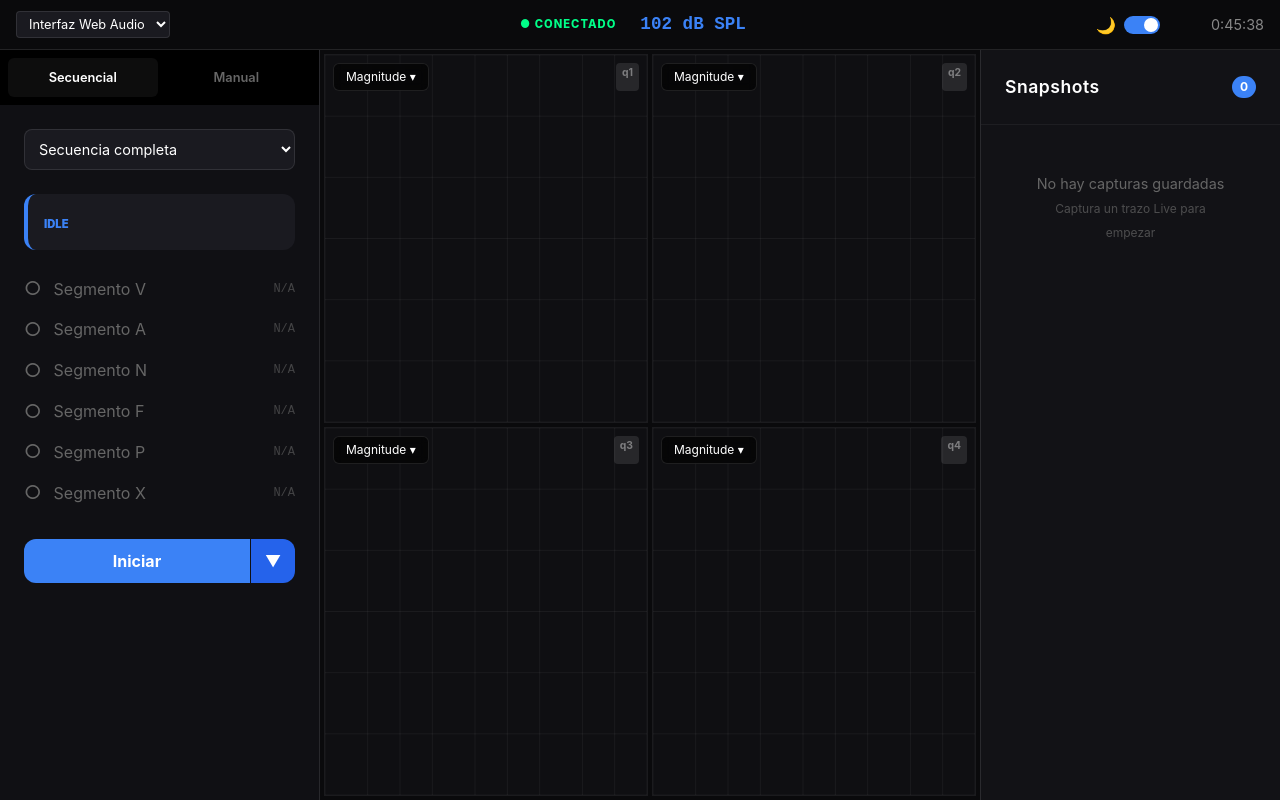
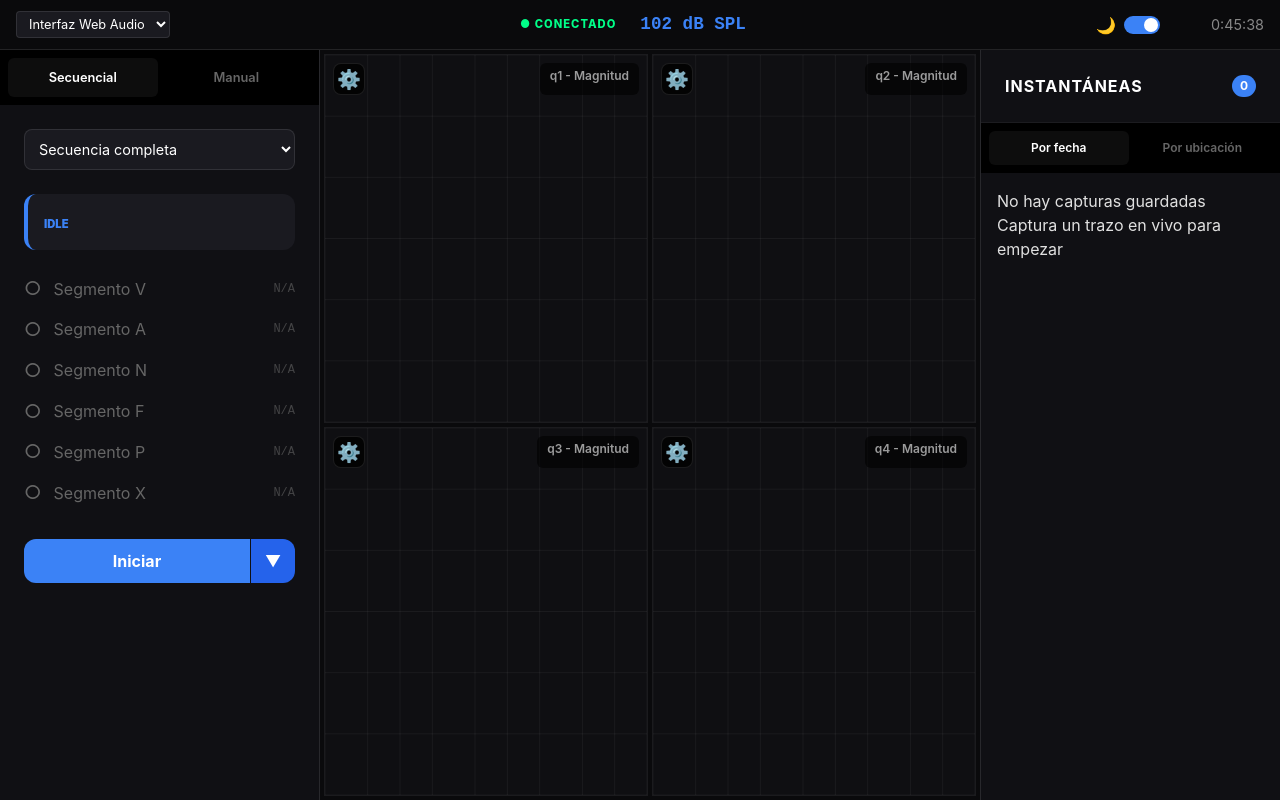
Before and after one commit to entrerios2/asistente, a SvelteKit app: page / in a window 1280 px wide. Built offline with nearby package versions, Linux system fonts and the light colour scheme.

Commit message:
feat: add TraceManager state store and SnapshotPanel UI for managing and visualizing measurement snapshots

```diff
--- a/src/components/medicion/Quadrant.svelte
+++ b/src/components/medicion/Quadrant.svelte
@@ -11,10 +11,20 @@
     let canvas: HTMLCanvasElement;
     let container: HTMLDivElement;
 
-    let metric = $state('Magnitude'); // 'Magnitude', 'Phase', 'RTA', 'Coherence'
-    let smoothing = $state(1/48); // 1/3, 1/12, 1/48
+    let metric = $state('Magnitud');
+    let smoothing = $state(1/48);
     let coherenceThreshold = $state(0.5);
+    let coherenceMasking = $state(false);
     let showSelector = $state(false);
+
+    // Zoom & Pan state
+    let scaleX = $state(1);
+    let scaleY = $state(1);
+    let offsetX = $state(0);
+    let offsetY = $state(0);
+    let isDragging = $state(false);
+    let lastMouseX = 0;
+    let lastMouseY = 0;
 
     // Crosshair state
     let mouseX = $state(0);
@@ -28,37 +38,41 @@
     const dbMax = 30;
 
     function freqToX(freq: number, width: number): number {
-        if (freq < freqMin) return 0;
+        if (freq < freqMin) return offsetX;
         const logMin = Math.log10(freqMin);
         const logMax = Math.log10(freqMax);
         const logFreq = Math.log10(freq);
-        return ((logFreq - logMin) / (logMax - logMin)) * width;
+        const base = ((logFreq - logMin) / (logMax - logMin)) * width;
+        return base * scaleX + offsetX;
     }
 
     function xToFreq(x: number, width: number): number {
+        const adjustedX = (x - offsetX) / scaleX;
         const logMin = Math.log10(freqMin);
         const logMax = Math.log10(freqMax);
-        const logFreq = (x / width) * (logMax - logMin) + logMin;
+        const logFreq = (adjustedX / width) * (logMax - logMin) + logMin;
         return Math.pow(10, logFreq);
     }
 
     function valToY(val: number, height: number): number {
         let min = dbMin, max = dbMax;
-        if (metric === 'Phase') { min = -180; max = 180; }
-        else if (metric === 'Coherence') { min = 0; max = 1; }
+        if (metric === 'Fase') { min = -180; max = 180; }
+        else if (metric === 'Coherencia') { min = 0; max = 1; }
 
         const range = max - min;
         const normalized = (val - min) / range;
-        return height - normalized * height;
+        const base = height - normalized * height;
+        return base * scaleY + offsetY;
     }
 
     function yToVal(y: number, height: number): number {
+        const adjustedY = (y - offsetY) / scaleY;
         let min = dbMin, max = dbMax;
-        if (metric === 'Phase') { min = -180; max = 180; }
-        else if (metric === 'Coherence') { min = 0; max = 1; }
+        if (metric === 'Fase') { min = -180; max = 180; }
+        else if (metric === 'Coherencia') { min = 0; max = 1; }
 
         const range = max - min;
-        return min + (1 - y / height) * range;
+        return min + (1 - adjustedY / height) * range;
     }
 
     /**
@@ -98,7 +112,7 @@
         drawGrid(ctx, width, height);
 
         // 2. Filtrar y dibujar trazos del manager
-        const relevantTraces = traceManager.traces.filter(t => t.visible && (t.metric === metric || metric === 'Magnitude'));
+        const relevantTraces = traceManager.traces.filter(t => t.visible && (t.metric === metric || metric === 'Magnitud'));
 
         relevantTraces.forEach(trace => {
             const data = smoothData(trace.data, smoothing);
@@ -138,6 +152,7 @@
 
         ctx.beginPath();
         const sr = 48000;
+        let first = true;
         for (let i = 0; i < data.length; i++) {
             const freq = (i * sr / 2) / data.length;
             if (freq < freqMin) continue;
@@ -146,11 +161,12 @@
             const x = freqToX(freq, width);
             const y = valToY(data[i] + trace.offsetY, height);
 
-            // Coherence Blanking (Simulado si no hay array de coherencia)
-            // En una impl real, chequearíamos el array de coherencia del traceManager
-
-            if (i === 0) ctx.moveTo(x, y);
-            else ctx.lineTo(x, y);
+            if (first) {
+                ctx.moveTo(x, y);
+                first = false;
+            } else {
+                ctx.lineTo(x, y);
+            }
         }
         ctx.stroke();
     }
@@ -169,7 +185,23 @@
 
         ctx.fillStyle = '#fff';
         ctx.font = '10px monospace';
-        ctx.fillText(`${Math.round(freq)} Hz / ${val.toFixed(1)} ${metric === 'Phase' ? '°' : 'dB'}`, mouseX + 5, mouseY - 5);
+        ctx.fillText(`${Math.round(freq)} Hz / ${val.toFixed(1)} ${metric === 'Fase' ? '°' : 'dB'}`, mouseX + 5, mouseY - 5);
+    }
+
+    function handleWheel(e: WheelEvent) {
+        e.preventDefault();
+        const zoomFactor = e.deltaY > 0 ? 0.9 : 1.1;
+        if (e.shiftKey) {
+            scaleX *= zoomFactor;
+        } else if (e.ctrlKey || e.metaKey) {
+            scaleY *= zoomFactor;
+        }
+    }
+
+    function handleMouseDown(e: MouseEvent) {
+        isDragging = true;
+        lastMouseX = e.clientX;
+        lastMouseY = e.clientY;
     }
 
     function handleMouseMove(e: MouseEvent) {
@@ -177,6 +209,19 @@
         mouseX = e.clientX - rect.left;
         mouseY = e.clientY - rect.top;
         showCrosshair = true;
+
+        if (isDragging) {
+            const dx = e.clientX - lastMouseX;
+            const dy = e.clientY - lastMouseY;
+            offsetX += dx;
+            offsetY += dy;
+            lastMouseX = e.clientX;
+            lastMouseY = e.clientY;
+        }
+    }
+
+    function handleMouseUp() {
+        isDragging = false;
     }
 
     onMount(() => {
@@ -193,38 +238,77 @@
     });
 </script>
 
-<div class="quadrant-container" bind:this={container} onmousemove={handleMouseMove} onmouseleave={() => showCrosshair = false}>
+<div
+    class="quadrant-container"
+    bind:this={container}
+    onmousemove={handleMouseMove}
+    onmousedown={handleMouseDown}
+    onmouseup={handleMouseUp}
+    onmouseleave={() => { showCrosshair = false; handleMouseUp(); }}
+    onwheel={handleWheel}
+>
     <canvas bind:this={canvas}></canvas>
 
     <div class="quadrant-header">
-        <button class="metric-selector" onclick={() => showSelector = !showSelector}>
-            {metric} ▾
+        <button class="settings-btn" onclick={() => showSelector = !showSelector} aria-label="Ajustes">
+            ⚙️
         </button>
-        <span class="id-badge">{id}</span>
+        <span class="id-badge">{id} - {metric}</span>
     </div>
 
     {#if showSelector}
         <div class="selector-modal">
-            {#each ['Magnitude', 'Phase', 'RTA', 'Coherence'] as m}
+            <header>
+                <span>Configuración de cuadrante</span>
+                <button onclick={() => showSelector = false}>×</button>
+            </header>
+
+            <label>Métrica</label>
+            <div class="metrics-grid">
+                {#each ['Magnitud', 'Fase', 'RTA', 'Coherencia', 'Espectro', 'Nivel', 'Respuesta al impulso', 'Retardo de grupo'] as m}
                     <button
                         class:active={metric === m}
-                    onclick={() => { metric = m; showSelector = false; }}
+                        onclick={() => metric = m}
                     >
                         {m}
                     </button>
                 {/each}
+            </div>
+
             <div class="divider"></div>
-            <label>Smoothing</label>
+
+            <label>Suavizado de octava</label>
             <div class="smoothing-options">
-                {#each [0, 1/3, 1/12, 1/48] as s}
+                {#each [0, 1/3, 1/6, 1/12, 1/24, 1/48] as s}
                     <button
                         class:active={smoothing === s}
                         onclick={() => smoothing = s}
                     >
-                        {s === 0 ? 'Off' : `1/${Math.round(1/s)}`}
+                        {s === 0 ? 'Desactivado' : `1/${Math.round(1/s)}`}
                     </button>
                 {/each}
             </div>
+
+            <div class="divider"></div>
+
+            <label class="checkbox-label">
+                <input type="checkbox" bind:checked={coherenceMasking} />
+                Ocultamiento por coherencia
+            </label>
+
+            {#if metric === 'Fase'}
+                <button class="action-btn">Desenvolvimiento de fase</button>
+            {/if}
+
+            {#if metric === 'Respuesta al impulso' || metric === 'RTA'}
+                <button class="action-btn" onclick={() => console.log('Modal FFT abierto')}>
+                    Ajustes profundos
+                </button>
+            {/if}
+
+            <button class="reset-btn" onclick={() => { scaleX=1; scaleY=1; offsetX=0; offsetY=0; }}>
+                Restablecer vista
+            </button>
         </div>
     {/if}
 </div>
@@ -254,83 +338,138 @@
         pointer-events: none;
     }
 
-    .metric-selector {
+    .settings-btn {
         pointer-events: auto;
-        background: rgba(0, 0, 0, 0.6);
+        background: rgba(0, 0, 0, 0.8);
         border: 1px solid rgba(255, 255, 255, 0.1);
         color: #fff;
-        padding: 4px 12px;
-        border-radius: 6px;
-        font-size: 0.75rem;
+        width: 32px;
+        height: 32px;
+        border-radius: 8px;
         cursor: pointer;
-        backdrop-filter: blur(4px);
+        display: flex;
+        align-items: center;
+        justify-content: center;
+        font-size: 1.2rem;
     }
 
     .id-badge {
-        background: rgba(255, 255, 255, 0.1);
-        color: rgba(255, 255, 255, 0.4);
-        padding: 2px 6px;
-        border-radius: 4px;
-        font-size: 0.65rem;
-        font-weight: bold;
+        background: rgba(0, 0, 0, 0.6);
+        color: rgba(255, 255, 255, 0.6);
+        padding: 4px 10px;
+        border-radius: 6px;
+        font-size: 0.75rem;
+        font-weight: 600;
+        backdrop-filter: none;
     }
 
     .selector-modal {
         position: absolute;
-        top: 40px;
-        left: 8px;
+        top: 0;
+        left: 0;
+        width: 100%;
+        height: 100%;
         background: #1a1a20;
-        border: 1px solid rgba(255, 255, 255, 0.1);
-        border-radius: 8px;
-        padding: 8px;
+        padding: 1.5rem;
         display: flex;
         flex-direction: column;
-        gap: 4px;
-        z-index: 10;
-        box-shadow: 0 8px 24px rgba(0,0,0,0.5);
+        gap: 1rem;
+        z-index: 100;
+        box-sizing: border-box;
+        overflow-y: auto;
     }
 
-    .selector-modal button {
-        background: transparent;
+    .selector-modal header {
+        display: flex;
+        justify-content: space-between;
+        align-items: center;
+        margin-bottom: 1rem;
+    }
+
+    .selector-modal header span {
+        font-weight: 700;
+        text-transform: uppercase;
+        font-size: 0.9rem;
+        color: #3b82f6;
+    }
+
+    .selector-modal header button {
+        background: none;
         border: none;
+        color: #fff;
+        font-size: 1.5rem;
+        cursor: pointer;
+    }
+
+    .selector-modal label {
+        font-size: 0.7rem;
+        color: #888;
+        text-transform: uppercase;
+        font-weight: 800;
+        letter-spacing: 0.5px;
+    }
+
+    .metrics-grid {
+        display: grid;
+        grid-template-columns: 1fr 1fr;
+        gap: 8px;
+    }
+
+    .selector-modal button:not(.reset-btn):not(.action-btn) {
+        background: rgba(255, 255, 255, 0.03);
+        border: 1px solid rgba(255, 255, 255, 0.05);
         color: #aaa;
-        padding: 6px 16px;
-        text-align: left;
-        border-radius: 4px;
+        padding: 10px;
+        border-radius: 8px;
         cursor: pointer;
         font-size: 0.8rem;
-    }
-
-    .selector-modal button:hover {
-        background: rgba(255, 255, 255, 0.05);
-        color: #fff;
+        text-align: left;
     }
 
     .selector-modal button.active {
         background: #3b82f6;
         color: #fff;
+        border-color: #3b82f6;
+    }
+
+    .smoothing-options {
+        display: flex;
+        flex-wrap: wrap;
+        gap: 8px;
     }
 
     .divider {
         height: 1px;
         background: rgba(255, 255, 255, 0.1);
-        margin: 4px 0;
     }
 
-    .selector-modal label {
-        font-size: 0.65rem;
-        color: #666;
-        text-transform: uppercase;
-        margin: 4px 8px;
+    .checkbox-label {
+        display: flex;
+        align-items: center;
+        gap: 10px;
+        cursor: pointer;
+        color: #ccc !important;
+        text-transform: none !important;
     }
 
-    .smoothing-options {
-        display: flex;
-        gap: 2px;
+    .action-btn {
+        background: #333;
+        color: #fff;
+        border: none;
+        padding: 12px;
+        border-radius: 8px;
+        font-weight: bold;
+        cursor: pointer;
     }
 
-    .smoothing-options button {
-        padding: 4px 8px;
-        font-size: 0.7rem;
+    .reset-btn {
+        margin-top: auto;
+        background: #ef4444;
+        color: #fff;
+        border: none;
+        padding: 12px;
+        border-radius: 8px;
+        font-weight: bold;
+        cursor: pointer;
     }
 </style>
--- a/src/components/medicion/SnapshotPanel.svelte
+++ b/src/components/medicion/SnapshotPanel.svelte
@@ -3,8 +3,15 @@
     import { flip } from 'svelte/animate';
     import { fade, slide } from 'svelte/transition';
 
-    // Usamos el getter reactivo de snapshots
-    const snapshots = $derived(traceManager.snapshots);
+    let sortBy = $state('date'); // 'date' | 'location'
+
+    // Usamos el getter reactivo de snapshots y aplicamos el ordenamiento
+    const sortedSnapshots = $derived(
+        [...traceManager.snapshots].sort((a, b) => {
+            if (sortBy === 'date') return b.timestamp - a.timestamp;
+            return a.source.localeCompare(b.source);
+        })
+    );
 
     function handleToggle(id: string) {
         traceManager.toggleVisibility(id);
@@ -22,19 +29,24 @@
 
 <aside class="snapshot-panel" transition:slide={{ axis: 'x' }}>
     <header class="panel-header">
-        <h2>Snapshots</h2>
-        <span class="count">{snapshots.length}</span>
+        <h2>Instantáneas</h2>
+        <span class="count">{sortedSnapshots.length}</span>
     </header>
 
+    <div class="sort-tabs">
+        <button class:active={sortBy === 'date'} onclick={() => sortBy = 'date'}>Por fecha</button>
+        <button class:active={sortBy === 'location'} onclick={() => sortBy = 'location'}>Por ubicación</button>
+    </div>
+
     <div class="snapshot-list">
-        {#if snapshots.length === 0}
+        {#if sortedSnapshots.length === 0}
             <div class="empty-state" in:fade>
                 <p>No hay capturas guardadas</p>
-                <span>Captura un trazo Live para empezar</span>
+                <span>Captura un trazo en vivo para empezar</span>
             </div>
         {/if}
 
-        {#each snapshots as snap (snap.id)}
+        {#each sortedSnapshots as snap (snap.id)}
             <div
                 class="snapshot-item"
                 animate:flip={{ duration: 300 }}
@@ -42,7 +54,9 @@
                 class:hidden={!snap.visible}
             >
                 <div class="item-main">
-                    <div class="color-indicator" style="background-color: {snap.color}"></div>
+                    <div class="source-icon" title={snap.source}>
+                        {snap.source === 'manual' ? '🖱️' : '⚙️'}
+                    </div>
                     <div class="info">
                         <span class="name">{snap.name}</span>
                         <span class="timestamp">{new Date(snap.timestamp).toLocaleTimeString()}</span>
@@ -71,7 +85,7 @@
                 </div>
 
                 <div class="item-controls">
-                    <label for="offset-{snap.id}">Offset Y</label>
+                    <label for="offset-{snap.id}">Desplazamiento Y</label>
                     <div class="slider-group">
                         <input
                             id="offset-{snap.id}"
@@ -94,8 +108,7 @@
     .snapshot-panel {
         width: 300px;
         height: 100%;
-        background: rgba(20, 20, 25, 0.9);
-        backdrop-filter: blur(12px);
+        background: #101014;
         border-left: 1px solid rgba(255, 255, 255, 0.1);
         display: flex;
         flex-direction: column;
@@ -113,9 +126,10 @@
 
     .panel-header h2 {
         margin: 0;
-        font-size: 1.1rem;
-        font-weight: 600;
-        letter-spacing: 0.5px;
+        font-size: 1rem;
+        font-weight: 700;
+        text-transform: uppercase;
+        letter-spacing: 1px;
         color: #fff;
     }
 
@@ -128,6 +142,31 @@
         font-weight: bold;
     }
 
+    .sort-tabs {
+        display: flex;
+        padding: 8px;
+        gap: 4px;
+        background: #000;
+    }
+
+    .sort-tabs button {
+        flex: 1;
+        background: transparent;
+        border: none;
+        color: #666;
+        padding: 8px;
+        border-radius: 6px;
+        font-size: 0.75rem;
+        font-weight: 600;
+        cursor: pointer;
+        transition: all 0.2s;
+    }
+
+    .sort-tabs button.active {
+        background: rgba(255, 255, 255, 0.05);
+        color: #fff;
+    }
+
     .snapshot-list {
         flex: 1;
         overflow-y: auto;
@@ -135,31 +174,6 @@
         display: flex;
         flex-direction: column;
         gap: 1rem;
-    }
-
-    .snapshot-list::-webkit-scrollbar {
-        width: 4px;
-    }
-
-    .snapshot-list::-webkit-scrollbar-thumb {
-        background: rgba(255, 255, 255, 0.1);
-        border-radius: 2px;
-    }
-
-    .empty-state {
-        text-align: center;
-        padding: 2rem;
-        color: #666;
-    }
-
-    .empty-state p {
-        margin: 0;
-        font-size: 0.9rem;
-    }
-
-    .empty-state span {
-        font-size: 0.75rem;
-        opacity: 0.7;
     }
 
     .snapshot-item {
@@ -170,16 +184,6 @@
         transition: all 0.2s ease;
     }
 
-    .snapshot-item:hover {
-        background: rgba(255, 255, 255, 0.06);
-        border-color: rgba(255, 255, 255, 0.1);
-    }
-
-    .snapshot-item.hidden {
-        opacity: 0.5;
-        filter: grayscale(0.5);
-    }
-
     .item-main {
         display: flex;
         align-items: center;
@@ -187,11 +191,15 @@
         margin-bottom: 0.75rem;
     }
 
-    .color-indicator {
-        width: 4px;
+    .source-icon {
+        font-size: 1.2rem;
+        width: 32px;
         height: 32px;
-        border-radius: 2px;
-        box-shadow: 0 0 8px currentColor;
+        display: flex;
+        align-items: center;
+        justify-content: center;
+        background: rgba(255, 255, 255, 0.05);
+        border-radius: 8px;
     }
 
     .info {
@@ -202,8 +210,8 @@
     }
 
     .name {
-        font-size: 0.9rem;
-        font-weight: 500;
+        font-size: 0.85rem;
+        font-weight: 600;
         white-space: nowrap;
         overflow: hidden;
         text-overflow: ellipsis;
@@ -212,7 +220,7 @@
 
     .timestamp {
         font-size: 0.7rem;
-        color: #888;
+        color: #666;
     }
 
     .actions {
@@ -227,21 +235,9 @@
         padding: 6px;
         border-radius: 8px;
         cursor: pointer;
-        transition: all 0.15s;
         display: flex;
         align-items: center;
         justify-content: center;
-        font-size: 1rem;
-    }
-
-    .action-btn:hover {
-        background: rgba(255, 255, 255, 0.1);
-        color: #fff;
-    }
-
-    .delete-btn:hover {
-        background: rgba(239, 68, 68, 0.2);
-        color: #ef4444;
     }
 
     .item-controls {
@@ -251,11 +247,11 @@
 
     .item-controls label {
         display: block;
-        font-size: 0.7rem;
-        color: #888;
+        font-size: 0.65rem;
+        color: #666;
         margin-bottom: 0.5rem;
         text-transform: uppercase;
-        letter-spacing: 0.5px;
+        font-weight: 800;
     }
 
     .slider-group {
@@ -266,25 +262,7 @@
 
     input[type="range"] {
         flex: 1;
-        height: 4px;
-        background: rgba(255, 255, 255, 0.1);
-        border-radius: 2px;
-        appearance: none;
-        outline: none;
-    }
-
-    input[type="range"]::-webkit-slider-thumb {
-        appearance: none;
-        width: 12px;
-        height: 12px;
-        background: #3b82f6;
-        border-radius: 50%;
-        cursor: pointer;
-        transition: transform 0.1s;
-    }
-
-    input[type="range"]::-webkit-slider-thumb:hover {
-        transform: scale(1.2);
+        accent-color: #3b82f6;
     }
 
     .offset-value {
--- a/src/lib/stores/traceManager.svelte.ts
+++ b/src/lib/stores/traceManager.svelte.ts
@@ -14,6 +14,7 @@ export interface Trace {
     visible: boolean;
     offsetY: number;
     timestamp: number;
+    source: 'manual' | 'secuencial';
 }
 
 class TraceManager {
@@ -57,7 +58,7 @@ class TraceManager {
     /**
      * Captura el estado actual de un trazo live y lo guarda como snapshot.
      */
-    captureSnapshot(liveTraceId: string, name?: string) {
+    captureSnapshot(liveTraceId: string, name?: string, source: 'manual' | 'secuencial' = 'manual') {
         const live = this.traces.find(t => t.id === liveTraceId);
         if (!live) return;
 
@@ -74,7 +75,8 @@ class TraceManager {
             style: live.style,
             visible: true,
             offsetY: live.offsetY,
-            timestamp: Date.now()
+            timestamp: Date.now(),
+            source
         };
 
         this.addTrace(snapshot);
--- a/src/routes/+page.svelte
+++ b/src/routes/+page.svelte
@@ -16,7 +16,7 @@
         const handleKey = (e: KeyboardEvent) => {
             if (e.code === 'Space') {
                 e.preventDefault();
-                traceManager.captureSnapshot('live-1', 'Captura manual');
+                traceManager.captureSnapshot('live-1', 'Captura manual', 'manual');
             } else if (e.code === 'KeyD') {
                 console.log("Disparando Find Delay");
             } else if (e.key >= '1' && e.key <= '9') {
```
Lines whose indentation alone changed are shown as unchanged.
